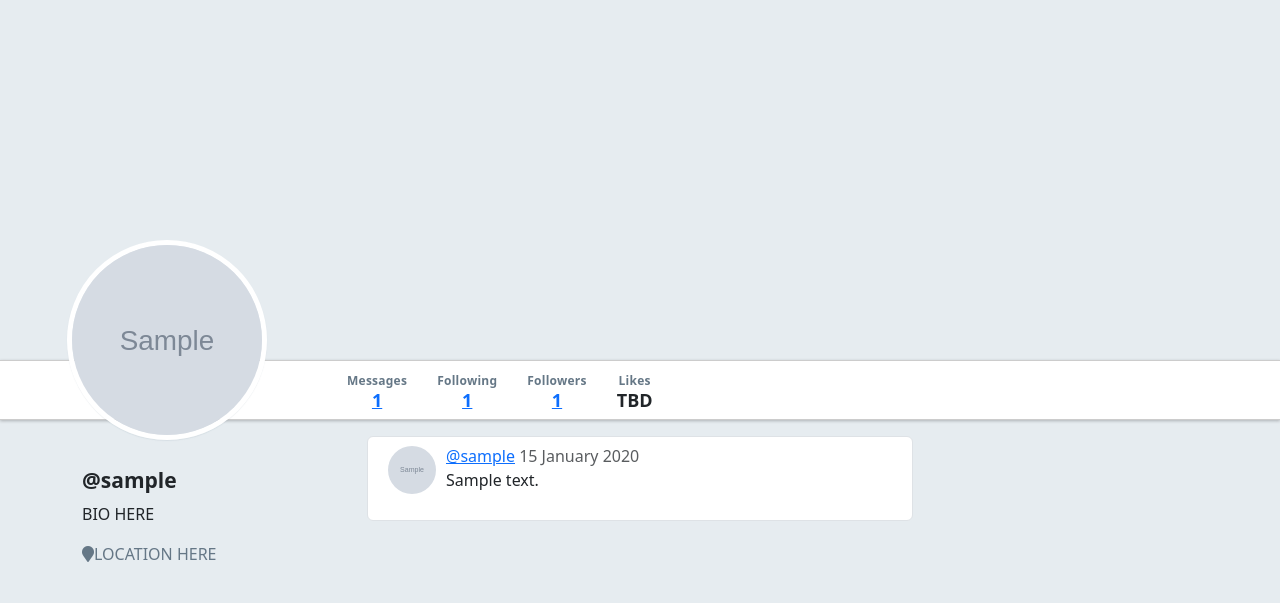
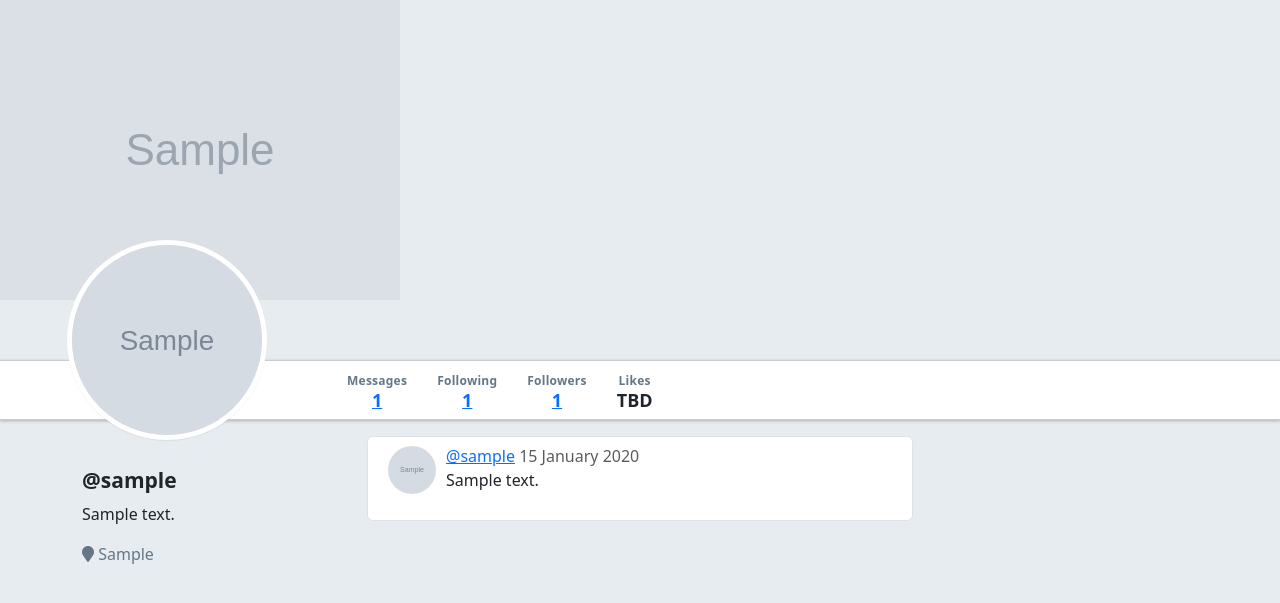
Before and after one commit to lancelee2885/warbler, a Flask app: page /users/1 in a window 1280 px wide. Shown: the part 46-649 px from the top of the page. Run offline with Flask 2, Linux system fonts and the light colour scheme; tables that the repository leaves empty hold one stand-in row (values such as "Sample post"); grey boxes marked "Sample" are stand-in pictures; some libraries are stand-ins or nearby versions.

Commit message:
user profile location and bio, working on profile header

```diff
--- a/app.py
+++ b/app.py
@@ -18,7 +18,7 @@ app.config['SQLALCHEMY_DATABASE_URI'] = (
 
 app.config['SQLALCHEMY_TRACK_MODIFICATIONS'] = False
 app.config['SQLALCHEMY_ECHO'] = False
-app.config['DEBUG_TB_INTERCEPT_REDIRECTS'] = True
+# app.config['DEBUG_TB_INTERCEPT_REDIRECTS'] = True
 app.config['SECRET_KEY'] = os.environ.get('SECRET_KEY', "it's a secret")
 toolbar = DebugToolbarExtension(app)
 
--- a/static/stylesheets/style.css
+++ b/static/stylesheets/style.css
@@ -548,3 +548,9 @@ p.card-bio {
 .message-404 .form-inline input {
   flex: 1;
 }
+
+/* ================================profile header */
+
+#profile-header{
+    object-fit:contain;
+}
--- a/templates/users/detail.html
+++ b/templates/users/detail.html
@@ -2,7 +2,9 @@
 
 {% block content %}
 
-  <div id="warbler-hero" class="full-width"></div>
+  <div id="warbler-hero" class="full-width">
+    <img src="{{ user.header_image_url }}" alt="Image for {{ user.header_image_url }}" id="profile-header" class="img-fluid">
+  </div>
   <img src="{{ user.image_url }}" alt="Image for {{ user.username }}" id="profile-avatar">
   <div class="row full-width">
     <div class="container">
@@ -58,8 +60,8 @@
   <div class="row">
     <div class="col-sm-3">
       <h4 id="sidebar-username">@{{ user.username }}</h4>
-      <p>BIO HERE</p>
-      <p class="user-location"><span class="fa fa-map-marker"></span>LOCATION HERE</p>
+      <p>{{ user.bio }}</p>
+      <p class="user-location"><span class="fa fa-map-marker"></span> {{ user.location }}</p>
     </div>
 
     {% block user_details %}
```
